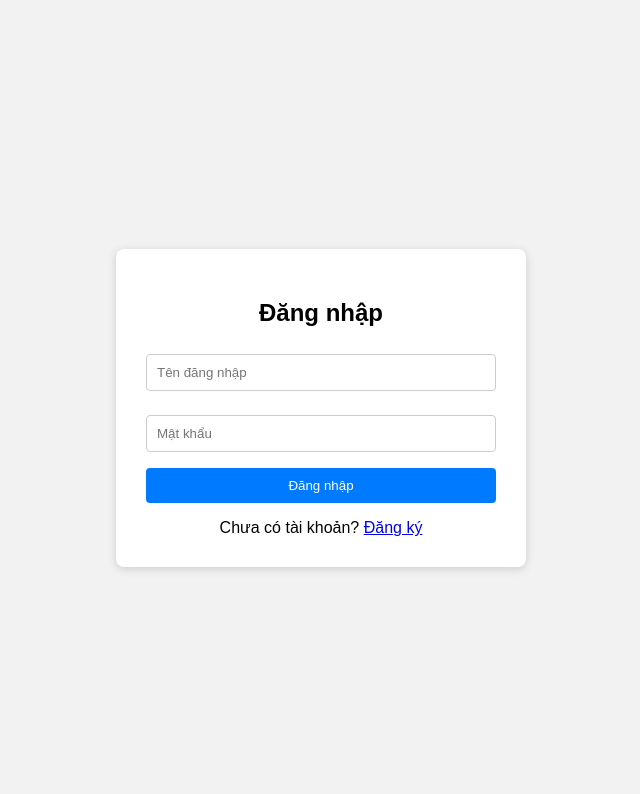
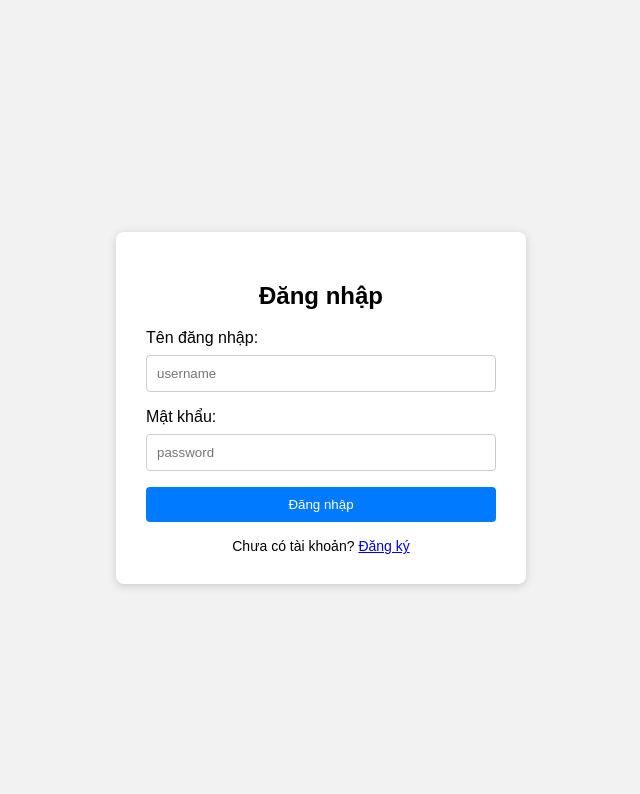
Before and after one commit to TrongPhucX5/duan, a PHP site: page /login.html in a window 1280 px wide. Shown: the top 794 px of the page, without its empty margins (319-959 px from the left). Run offline with PHP 8.4, Linux system fonts and the light colour scheme.

Commit message:
update login page and styles

```diff
--- a/login.html
+++ b/login.html
@@ -9,8 +9,10 @@
     <div class="login-container">
         <h2>Đăng nhập</h2>
         <form action="process_login.php" method="post">
-            <input type="text" name="username" placeholder="Tên đăng nhập" required>
-            <input type="password" name="password" placeholder="Mật khẩu" required>
+            <label for="username">Tên đăng nhập:</label>
+            <input type="text" name="username" placeholder="username" required>
+            <label for="password">Mật khẩu:</label>
+            <input type="password" name="password" placeholder="password" required>
             <button type="submit">Đăng nhập</button>
         </form>
         <div class="register-link">
--- a/static/css/style.css
+++ b/static/css/style.css
@@ -37,6 +37,7 @@ button {
 .login-link, .register-link {
     text-align: center;
     margin-top: 16px;
+    font-size: 14px;
 }
 .login-container button:hover {
     background: #0056b3;
```
